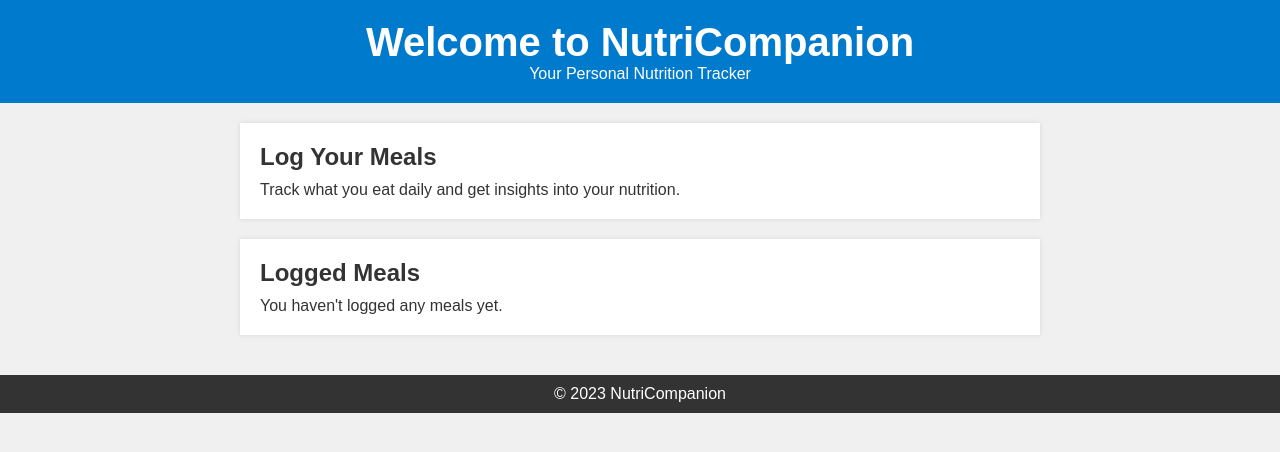
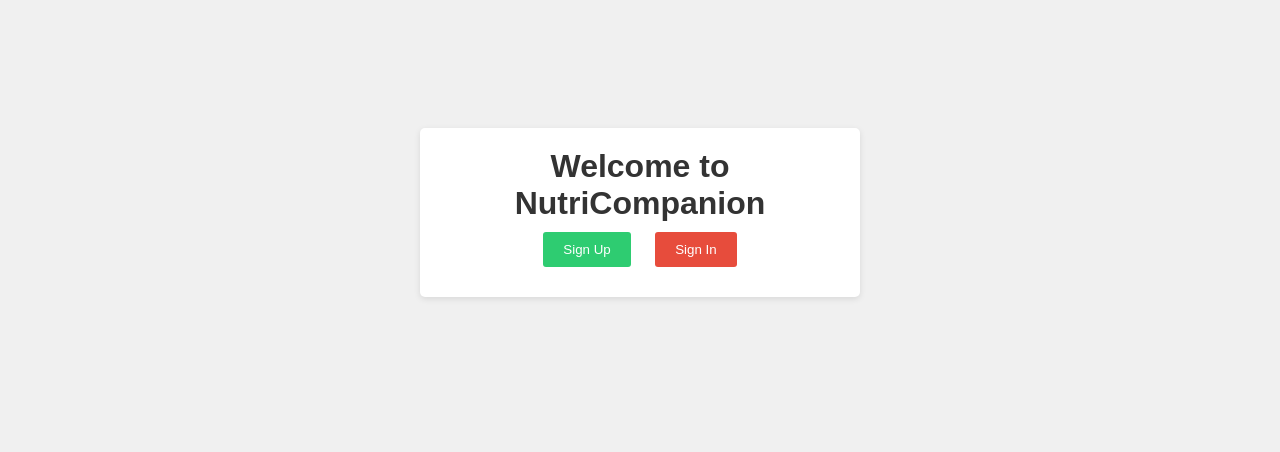
Before and after one commit to EmediongFrancis/NutriCompanion, a Node server app: page / in a window 1280 px wide. Shown: the top 452 px of the page. Run offline with Node 20, Linux system fonts and the light colour scheme.

Commit message:
2023-11-02 23:01:19

```diff
--- a/app.js
+++ b/app.js
@@ -1,34 +1,173 @@
 const express = require('express');
 const bodyParser = require('body-parser');
-const cors = require('cors');
-const app = express();
-const port = process.env.PORT || 6969;
+const path = require('path');
+const jwt = require('jsonwebtoken');
+const AWS = require('aws-sdk');
+const bcrypt = require('bcrypt');
+const { Router } = require('express');
+//const authenticateUser = require('./middlewares/authController');
 
-// Middleware.
-app.use(cors());
-app.use(bodyParser.json());
-app.use(express.static('public'));
+// Configure AWS
+AWS.config.update({
+    accessKeyId: process.env.AWS_ACCESS_KEY_ID,
+    secretAccessKey: process.env.AWS_SECRET_ACCESS_KEY,
+    region: 'eu-north-1' // Replace with your desired region
+});
+
+// Create an instance of DynamoDB
+const dynamodb = new AWS.DynamoDB();
+
+const globalToken = undefined;
 
 
-// Define routes.
-const fetchMealsRouter = require('./routes/mealsRoutes'); // Route to log meals
-//const usersRouter = require('./routes/usersRoutes'); // Route users are taken to upon login
-const homePageRouter = require('./routes/homePage'); // Route to the main homepage
-//const reportsRouter = require('./routes/generateReport'); // Route to generate reports
+// Create an Express app
+const app = express();
+app.use(express.json());
 
-// Use routes
-app.use('/', homePageRouter);
-//app.use('/api/report', reportsRouter);
-app.use('/api/meals', fetchMealsRouter);
-//app.use('/api/users', usersRouter);
+app.use(express.urlencoded({ extended: true }));
 
-// Error handling middleware.
-app.use((err, req, res, next) => {
-    console.error(err.stack);
-    res.status(500).send('Something went wrong!');
+// Define your authentication middleware
+function authenticateUser(req, res, next) {
+
+    // Stringify the token
+    const token = req.rawHeaders[7];
+
+    console.log(token)
+
+    if (!token) {
+        // No token found, user is not logged in
+        return res.redirect('/');
+
+        // TODO:  Trigger a banner message in the frontend
+
+    }
+
+    // Verify the JWT token
+    jwt.verify(token, secretKey, (err, decoded) => {
+        if (err) {
+            console.error('Error verifying token:', err);
+            return res.status(401).json({ message: 'Authentication failed' });
+        }
+
+        // If the token is valid, set user information in the request object
+        req.user = decoded;
+        next(); // Proceed to the next middleware or route handler
+    });
+}
+
+
+
+// Serve static files from the "public" directory
+app.use(express.static(path.join(__dirname, 'public')));
+
+// Parse JSON request bodies
+app.use(bodyParser.json());
+
+// Secret key for JWT (change this to a secure key)
+const secretKey = 'nutricompanion';
+
+// Landing page
+app.get('/', (req, res) => {
+    res.sendFile(path.join(__dirname, 'public', 'login.html'));
+
+});
+
+// Registration endpoint
+app.post('/api/signup', (req, res) => {
+    // Extract user data from the request body
+    const { username, email, password } = req.body;
+
+    // Generate a salt to use for hashing
+    bcrypt.genSalt(10, (err, salt) => {
+        if (err) {
+            console.error('Error generating salt:', err);
+            res.status(500).json({ message: 'Registration failed, Salt.' });
+        } else {
+            // Hash the user's password with the generated salt
+            bcrypt.hash(password, salt, (err, hash) => {
+                if (err) {
+                    console.error('Error hashing password:', err);
+                    res.status(500).json({ message: 'Registration failed, Hashing.' });
+                } else {
+                    // Define the DynamoDB item
+                    const params = {
+                        TableName: 'Users',
+                        Item: {
+                            email: { S: email },
+                            username: { S: username },
+                            passwordHash: { S: hash } // Store the hashed password
+                        }
+                    };
+
+                    // Put the user data into DynamoDB
+                    dynamodb.putItem(params, (err, data) => {
+                        if (err) {
+                            console.error('Error registering user:', err);
+                            res.status(500).json({ message: 'Registration failed, DB.' });
+                        } else {
+                            console.log('User registered successfully:', data);
+                            res.status(201).json({ message: 'Registration successful' });
+                        }
+                    });
+                }
+            });
+        }
+    });
+
+});
+
+
+app.get('/home', authenticateUser, async (req, res) => {
+    // Only authenticated users will reach this route
+    res.json({ status: true, message: 'Authentication successful' });
+});
+
+
+// // Handle unauthorized access to the /home route
+// app.use('/home', (req, res) => {
+//     // Redirect to the login page or send an appropriate response
+//     res.redirect('/login');
+//});
+// Authentication endpoint
+app.post('/api/signin', (req, res) => {
+    // Extract user credentials from request body (email, password)
+    const { email, password } = req.body;
+
+    // Retrieve user data from DynamoDB based on the provided email
+    const params = {
+        TableName: 'Users',
+        Key: {
+            email: { S: email }
+        }
+    };
+
+    dynamodb.getItem(params, (err, data) => {
+        if (err) {
+            console.error('Error retrieving user data:', err);
+            res.status(500).json({ message: 'Authentication failed, User Data.' });
+        } else if (!data.Item) {
+            // User not found
+            res.status(401).json({ message: 'Authentication failed, User not found.' });
+        } else {
+            // User found, compare hashed password
+            const storedPasswordHash = data.Item.passwordHash.S;
+
+            bcrypt.compare(password, storedPasswordHash, (err, result) => {
+                if (err || !result) {
+                    console.error('Password comparison failed:', err);
+                    res.status(401).json({ message: 'Authentication failed' });
+                } else {
+                    // Passwords match, create a JWT token
+                    const token = jwt.sign({ email }, secretKey, { expiresIn: '1h' });
+                    res.json({ token, message: 'Authentication successful' });
+                }
+            });
+        }
+    });
 });
 
 // Start the server
+const port = process.env.PORT || 6969;
 app.listen(port, () => {
     console.log(`Server is running on port ${port}! 🚀`);
 });
--- a/package.json
+++ b/package.json
@@ -12,9 +12,13 @@
 
     "aws-sdk": "^2.1472.0",
 
+    "bcrypt": "^5.1.1",
+
     "body-parser": "^1.20.2",
 
     "cors": "^2.8.5",
+
+    "dotenv": "^16.3.1",
 
     "express": "^4.18.2",
 
--- a/public/homePage.html
+++ /dev/null
@@ -1,69 +0,0 @@
-<!DOCTYPE html>
-<html lang="en">
-
-<head>
-    <meta charset="UTF-8">
-    <meta name="viewport" content="width=device-width, initial-scale=1.0">
-    <title>NutriCompanion - Your Nutrition Tracker</title>
-    <link rel="stylesheet" href="styles.css"> <!-- Link to your CSS file -->
-</head>
-
-<body>
-    <header>
-        <h1>Welcome to NutriCompanion</h1>
-        <p>Your Personal Nutrition Tracker</p>
-    </header>
-    <main>
-        <section>
-            <h2>Log Your Meals</h2>
-            <p>Track what you eat daily and get insights into your nutrition.</p>
-        </section>
-        <section>
-            <h2>Logged Meals</h2>
-            <div id="meals-list">
-                <!-- Meal data will be inserted here dynamically -->
-            </div>
-            <p id="no-meals-message">You haven't logged any meals yet.</p>
-        </section>
-    </main>
-    <footer>
-        <p>&copy; 2023 NutriCompanion</p>
-    </footer>
-
-    <script>
-        // Function to fetch meal data from the server
-        function fetchMealData() {
-            fetch('/api/meals') // Replace with your server endpoint
-                .then(response => response.json())
-                .then(data => {
-                    const mealsList = document.getElementById('meals-list');
-                    const noMealsMessage = document.getElementById('no-meals-message');
-
-                    if (data.length > 0) {
-                        mealsList.innerHTML = generateMealHTML(data);
-                        noMealsMessage.style.display = 'none';
-                    } else {
-                        mealsList.style.display = 'none';
-                    }
-                })
-                .catch(error => {
-                    console.error('Error fetching meal data:', error);
-                });
-        }
-
-        // Function to generate HTML for meal data
-        function generateMealHTML(meals) {
-            return meals.map(meal => `
-                <div class="meal">
-                    <h3>${meal.mealName}</h3>
-                    <p>Calories: ${meal.calories}</p>
-                </div>
-            `).join('');
-        }
-
-        // Call the fetchMealData function when the page loads
-        window.onload = fetchMealData;
-    </script>
-</body>
-
-</html>
--- /dev/null
+++ b/public/login.html
@@ -0,0 +1,149 @@
+<!DOCTYPE html>
+<html lang="en">
+
+<head>
+    <meta charset="UTF-8">
+    <meta name="viewport" content="width=device-width, initial-scale=1.0">
+    <title>NutriCompanion - Signup and Signin</title>
+    <!-- Add your CSS link here for styling -->
+    <link rel="stylesheet" href="styles.css">
+</head>
+
+<body>
+    <div class="container">
+        <h1>Welcome to NutriCompanion</h1>
+        <div class="buttons">
+            <button id="signup-button" onclick="toggleForm('signup-form')">Sign Up</button>
+            <button id="signin-button" onclick="toggleForm('signin-form')">Sign In</button>
+        </div>
+        <div id="signup-form" class="form" style="display: none;">
+            <h2>Sign Up</h2>
+            <form id="signup-form">
+                <input type="text" id="signup-username" placeholder="Username" required>
+                <input type="email" id="signup-email" placeholder="Email" required>
+                <input type="password" id="signup-password" placeholder="Password" required>
+                <button type="submit">Sign Up</button>
+            </form>
+        </div>
+        <div id="signin-form" class="form" style="display: none;">
+            <h2>Sign In</h2>
+            <form id="signin-form">
+                <input type="email" id="signin-email" placeholder="Email" required>
+                <input type="password" id="signin-password" placeholder="Password" required>
+                <button type="submit">Sign In</button>
+            </form>
+        </div>
+    </div>
+    <script>
+        // Function to toggle between sign-up and sign-in forms
+        function toggleForm(formId) {
+            const signupForm = document.getElementById('signup-form');
+            const signinForm = document.getElementById('signin-form');
+
+            if (formId === 'signup-form') {
+                signupForm.style.display = 'block';
+                signinForm.style.display = 'none';
+            } else if (formId === 'signin-form') {
+                signupForm.style.display = 'none';
+                signinForm.style.display = 'block';
+            }
+        }
+
+        // Function to handle sign-up form submission
+        document.getElementById('signup-form').addEventListener('submit', function (e) {
+            e.preventDefault();
+            const username = document.getElementById('signup-username').value;
+            const email = document.getElementById('signup-email').value;
+            const password = document.getElementById('signup-password').value;
+
+            // Send a POST request to your signup API endpoint with the user data
+            fetch('/api/signup', {
+                method: 'POST',
+                headers: {
+                    'Content-Type': 'application/json'
+                },
+                body: JSON.stringify({ username, email, password })
+            })
+                .then(response => response.json())
+                .then(data => {
+                    // Handle the response from your signup endpoint (e.g., show success message or error)
+                    console.log(data); // You can add your logic here
+                    // Redirect to /home on successful signup
+                    window.location.href = '/home';
+                })
+                .catch(error => {
+                    console.error('Error during signup:', error);
+                });
+        });
+
+        // Function to handle sign-in form submission
+        document.getElementById('signin-form').addEventListener('submit', function (e) {
+            e.preventDefault();
+            const email = document.getElementById('signin-email').value;
+            const password = document.getElementById('signin-password').value;
+
+            // Send a POST request to your signin API endpoint with the user data
+            fetch('/api/signin', {
+                method: 'POST',
+                headers: {
+                    'Content-Type': 'application/json',
+                },
+                body: JSON.stringify({ email, password }),
+            })
+                .then((response) => response.json())
+                .then((data) => {
+                    // Handle the response from your signin endpoint (e.g., store JWT token or show error)
+                    console.log(data); // You can add your logic here
+
+                    // Store the token in local storage
+                    localStorage.setItem('token', data.token);
+
+                    // Redirect to /home on successful signin
+
+                })
+                .catch((error) => {
+                    console.error('Error during signin:', error);
+                });
+
+            const bToken = localStorage.getItem('token');
+
+            console.log(bToken);
+
+            if (bToken) {
+                fetch('/home', {
+                    method: 'GET',
+                    headers: {
+                        'Bearer': bToken,
+                    }
+                })
+                    .then((response) => response.json())
+                    .then((data) => {
+                        // Handle the response from your signin endpoint (e.g., store JWT token or show error)
+                        console.log(data); // You can add your logic here
+
+                        if (data.status) {
+
+                            window.location.href = '/home';
+                        }
+
+                    })
+                    .catch((error) => {
+                        console.error('Error during signin:', error);
+                    });
+            }
+        });
+
+
+    </script>
+</body>
+
+</html>
+
+<!-- .then(() => {
+    fetch('/home', {
+        method: 'GET',
+        headers: {
+            'Bearer': localStorage.getItem('token'),
+        }
+    })
+}) -->
--- a/public/styles.css
+++ b/public/styles.css
@@ -1,61 +1,74 @@
 /* Reset some default styles */
-body, h1, h2, p {
+body, h1, h2, form {
     margin: 0;
     padding: 0;
 }
 
-/* Set a background color and text color */
+/* Set background color and text color */
 body {
     background-color: #f0f0f0;
+    color: #333;
     font-family: Arial, sans-serif;
-  color: #333;
 }
 
-/* Header styles */
-header {
-  background-color: #007acc;
-  color: #fff;
+/* Center the container */
+.container {
     text-align: center;
-  padding: 20px 0;
+    margin: 10% auto;
+    max-width: 400px;
+    padding: 20px;
+    background-color: #fff;
+    border-radius: 5px;
+    box-shadow: 0 2px 6px rgba(0, 0, 0, 0.1);
 }
 
-header h1 {
-  font-size: 2.5rem;
+/* Style the buttons */
+.buttons button {
+    background-color: #3498db;
+    color: #fff;
+    border: none;
+    padding: 10px 20px;
+    margin: 10px;
+    cursor: pointer;
+    border-radius: 3px;
 }
 
-/* Main content styles */
-main {
-  max-width: 800px;
-  margin: 0 auto;
+/* Style the forms */
+.form {
+    text-align: left;
     padding: 20px;
+    display: none;
 }
 
-section {
-  margin-bottom: 20px;
-  padding: 20px;
-  background-color: #fff;
-  box-shadow: 0 0 5px rgba(0, 0, 0, 0.1);
-}
-
-h2 {
+.form h2 {
     font-size: 1.5rem;
     margin-bottom: 10px;
 }
 
-/* Footer styles */
-footer {
-  text-align: center;
-  padding: 10px 0;
-  background-color: #333;
-  color: #fff;
+.form input[type="text"],
+.form input[type="email"],
+.form input[type="password"] {
+    width: 100%;
+    padding: 10px;
+    margin-bottom: 10px;
+    border: 1px solid #ccc;
+    border-radius: 3px;
 }
 
-/* Links styles */
-a {
-  color: #007acc;
-  text-decoration: none;
+.form button[type="submit"] {
+    background-color: #3498db;
+    color: #fff;
+    border: none;
+    padding: 10px 20px;
+    cursor: pointer;
+    border-radius: 3px;
 }
 
-a:hover {
-  text-decoration: underline;
+/* Style the form buttons */
+#signup-button {
+    background-color: #2ecc71;
 }
+
+#signin-button {
+    background-color: #e74c3c;
+}
--- a/routes/homePage.js
+++ /dev/null
@@ -1,22 +0,0 @@
-const express = require('express');
-const router = express.Router();
-const fs = require('fs');
-const path = require('path');
-
-// Define a route for the homepage
-router.get('/', (req, res) => {
-    // Read the content of homePage.html
-    const homePagePath = path.join(__dirname, '../public/homePage.html');
-
-    fs.readFile(homePagePath, 'utf8', (err, data) => {
-        if (err) {
-            console.error(err);
-            res.status(500).send('Internal Server Error');
-        } else {
-            // Send the HTML content as the response
-            res.send(data);
-        }
-    });
-});
-
-module.exports = router;
```
Also changed, not shown: config/dynamoDBconnection.js (deleted, +0 -24 lines), public/home.html (added, +17 -0 lines), routes/mealsRoutes.js (deleted, +0 -53 lines), routes/generateReport.js (deleted), routes/usersRoutes.js (deleted), 1 other file. Lines whose indentation alone changed are shown as unchanged.
